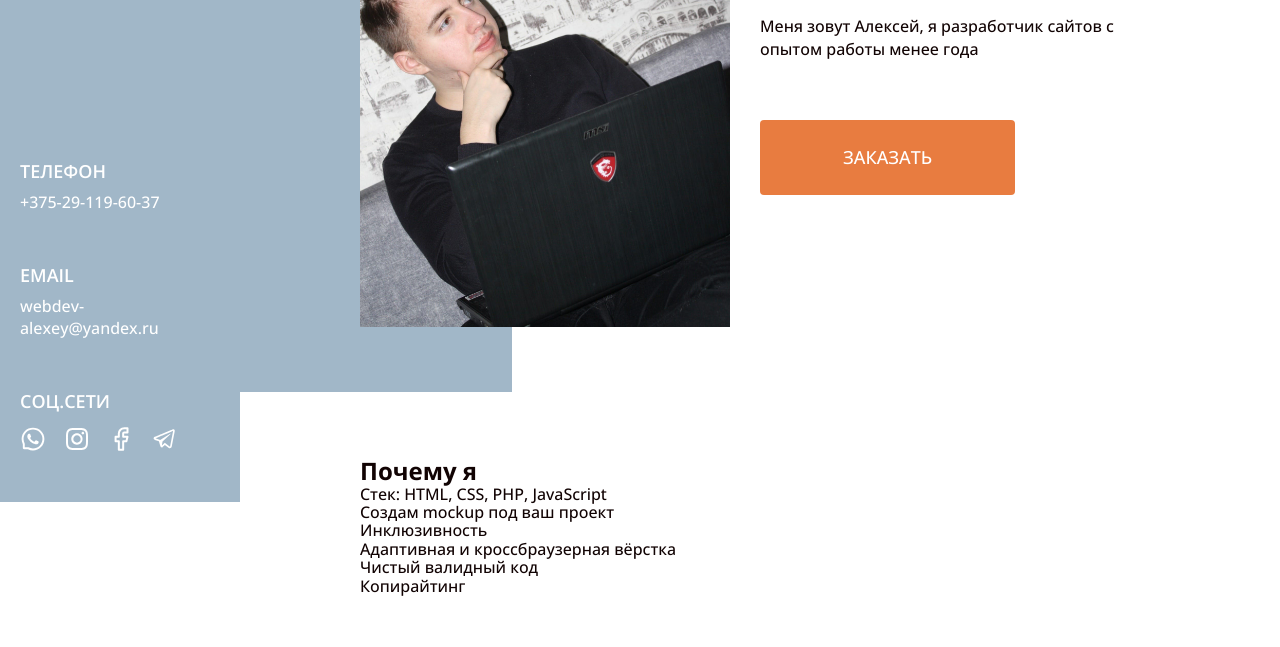
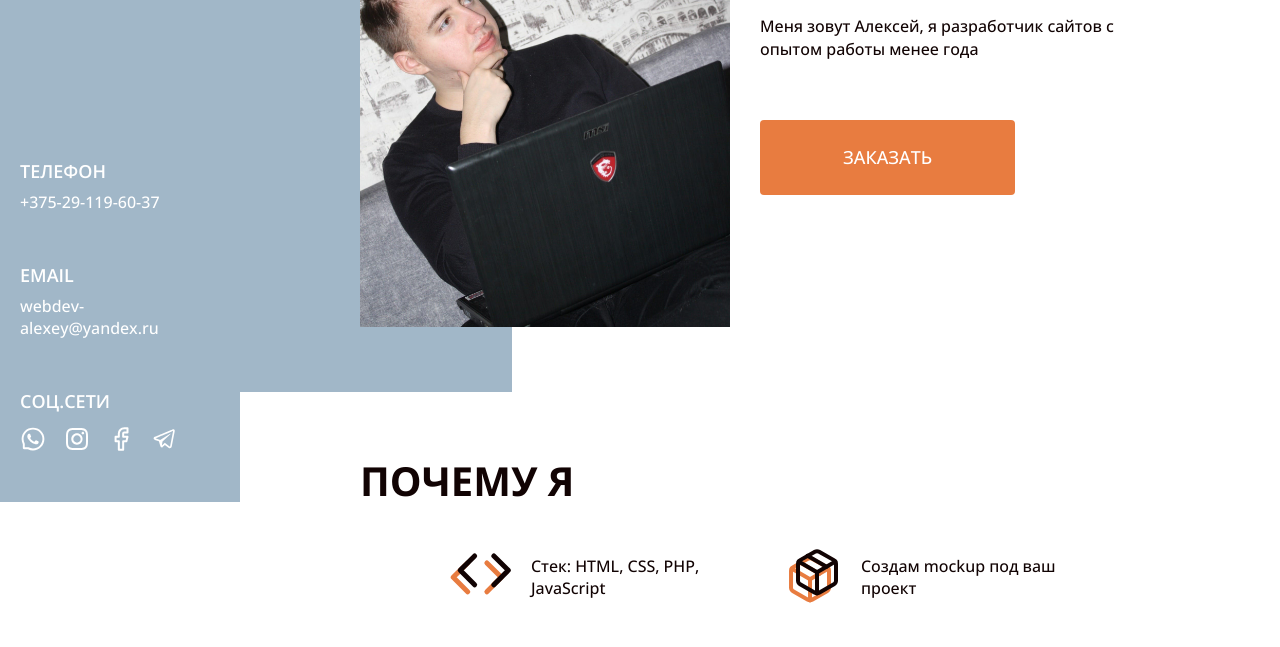
Before and after one commit to testtestovich2/my-portfolio, a plain HTML site: page index.html in a window 1280 px wide. Shown: the part 298-945 px from the top of the page. Drawn offline with Linux system fonts and the light colour scheme.

Commit message:
add advantage

```diff
--- /dev/null
+++ b/scss/_advantage.scss
@@ -0,0 +1,119 @@
+.advantage {
+   &__title {
+      font-size: 30px;
+      font-weight: 700;
+      line-height: 120%;
+      text-transform: uppercase;
+      margin-bottom: 40px;
+   }
+
+   &__list {
+      display: flex;
+      flex-wrap: wrap;
+      gap: 20px;
+      justify-content: center;
+   }
+
+   &__item {
+      flex-basis: 290px;
+      min-height: 61px;
+      font-size: 14px;
+      font-weight: 500;
+      line-height: 140%;
+
+      background-repeat: no-repeat;
+      background-position: left;
+      background-size: 61px;
+      padding: 10px 10px 10px 81px;
+   }
+
+   &__item--stack {
+      background-image: url("../img/advantage/stack.svg");
+   }
+
+   &__item--mockup {
+      background-image: url("../img/advantage/mockup.svg");
+   }
+
+   &__item--inclusive {
+      background-image: url("../img/advantage/inclusive.svg");
+   }
+
+   &__item--adapt {
+      background-image: url("../img/advantage/adapt.svg");
+   }
+
+   &__item--clear {
+      background-image: url("../img/advantage/clear.svg");
+   }
+
+   &__item--copyright {
+      background-image: url("../img/advantage/copyright.svg");
+   }
+}
+
+@media (min-width: $xs) {
+   .advantage {
+      &__list {
+         gap: 40px;
+      }
+
+      &__title {
+         font-size: 40px;
+      }
+
+      &__item {
+         font-size: 16px;
+      }
+   }
+}
+
+//@media (min-width: $md) {
+//   .advantage {
+//      &__list {
+//         justify-content: space-between;
+//         gap: 80px;
+//      }
+
+//      &__title {
+//         margin-bottom: 50px;
+//      }
+
+//      &__item--mockup {
+//         order: 2;
+//      }
+
+//      &__item--inclusive {
+//         order: 4;
+//      }
+
+//      &__item--adapt {
+//         order: 1;
+//      }
+
+//      &__item--clear {
+//         order: 3;
+//      }
+
+//      &__item--copyright {
+//         order: 5;
+//      }
+//   }
+//}
+
+//@media (min-width: $xxl) {
+//   .advantage {
+//      &__list {
+//         gap: 100px;
+//      }
+
+//      &__title {
+//         font-size: 50px;
+//         margin-bottom: 80px;
+//      }
+
+//      &__item {
+//         font-size: 18px;
+//      }
+//   }
+//}
--- a/scss/style.scss
+++ b/scss/style.scss
@@ -6,3 +6,4 @@
 
 @import "header";
 @import "present";
+@import "advantage";
```
Also changed, not shown: css/style.css.
